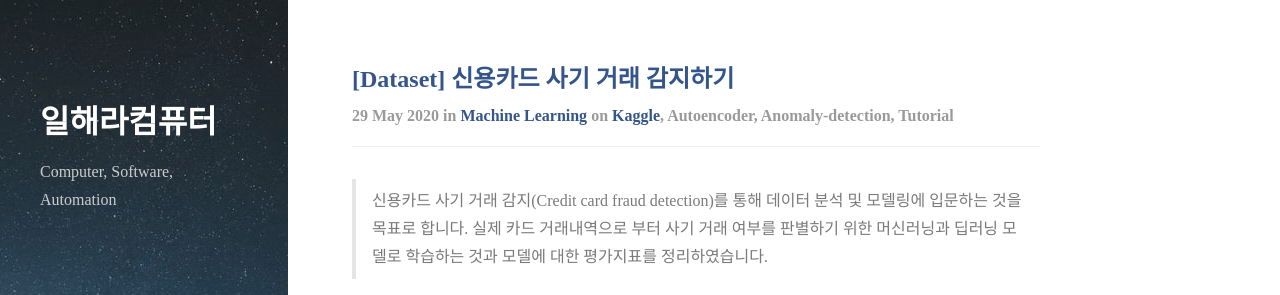
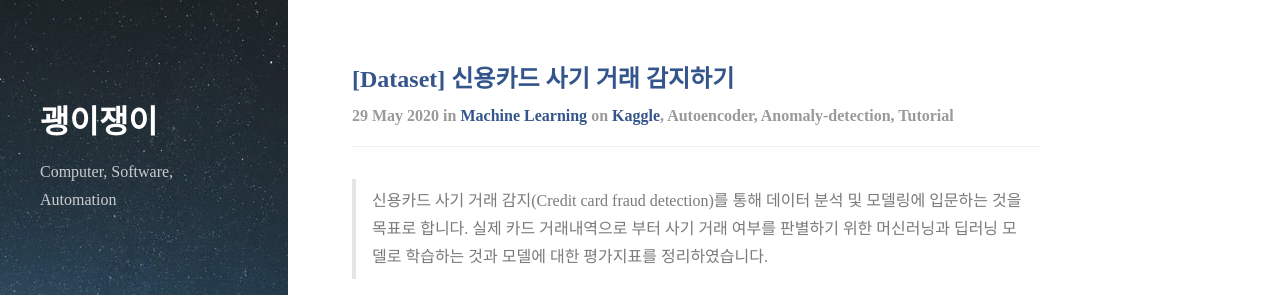
Before and after one commit to Laboputer/Laboputer.github.io, a Jekyll site: the page built from index.html, in a window 1280 px wide. Shown: the top 295 px of the page. Built offline with Jekyll 4.4.1, drawn with Linux system fonts in a browser that asks for light colours; nearby versions of some CDN libraries; the list of posts is cut into pages by our own code.

Commit message:
Update title

```diff
--- a/_config.yml
+++ b/_config.yml
@@ -2,7 +2,7 @@
 #  User configuration
 # -----------------------------------------------------------------------------
 
-title:               일해라컴퓨터
+title:               괭이쟁이
 
 # The unique resource location of your page.
 # Set to `https://<username>.github.io` when hosting on GitHub Pages
```
